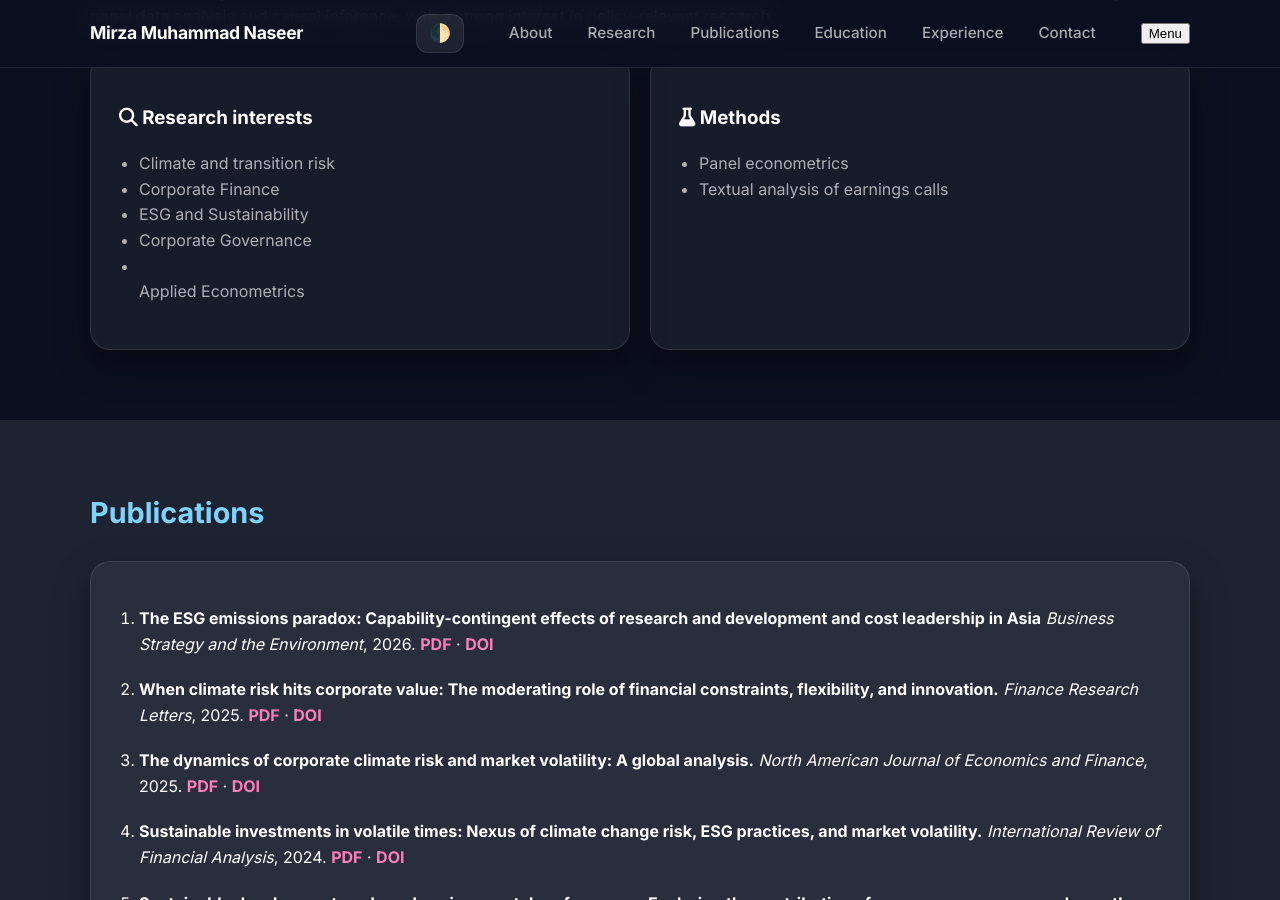
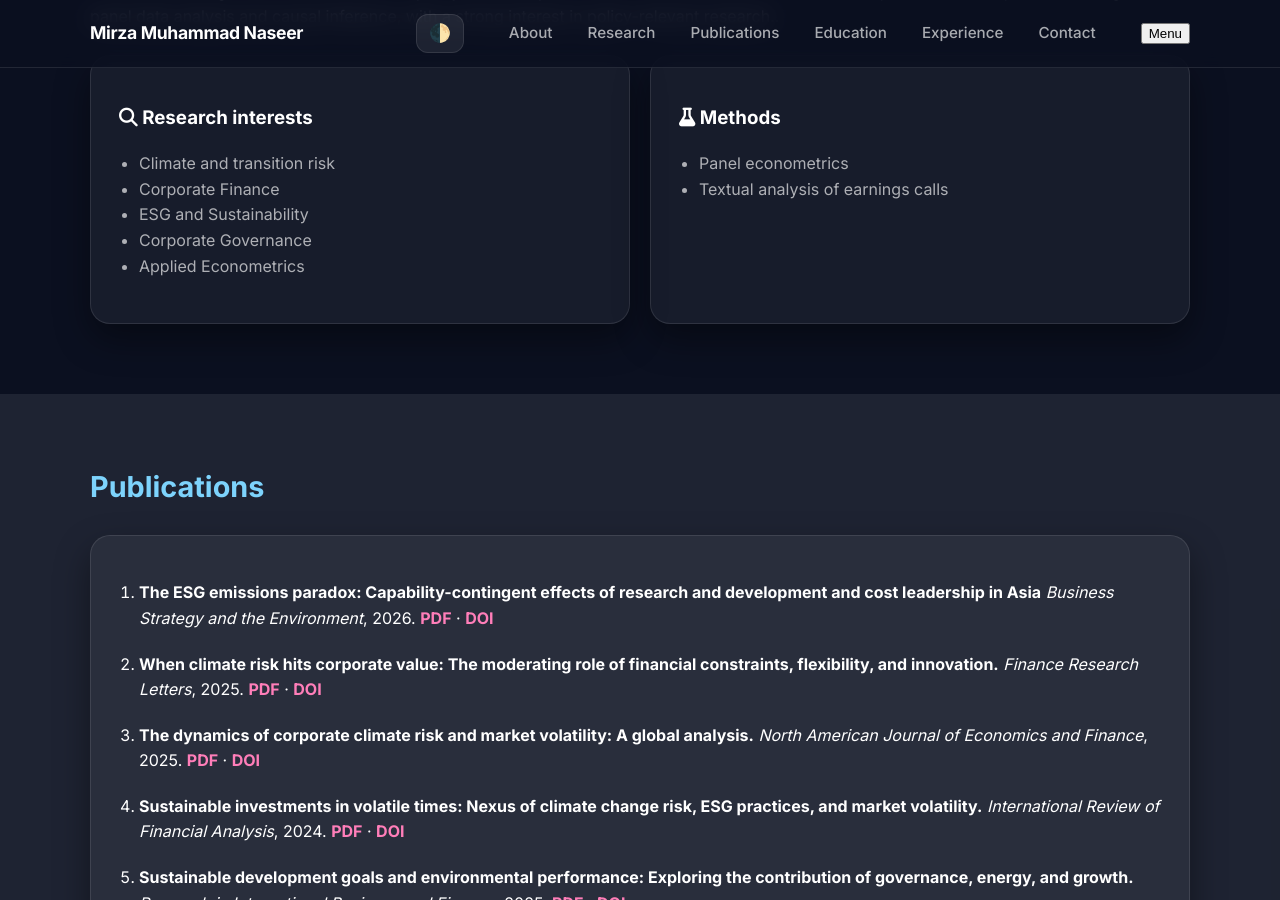
Before and after one commit to mmnaseer/mmnaseer.github.io, a Jekyll site: the page index.html, which Jekyll copies as it is, in a window 1280 px wide and 900 px high, scrolled down 662 px. Built offline with Jekyll 4.4.1, drawn with Linux system fonts in a browser that asks for light colours; a style sheet for code colours, icons or effects is not loaded.

```diff
--- a/index.html
+++ b/index.html
@@ -82,7 +82,7 @@
               <li>Corporate Finance</li>
               <li>ESG and Sustainability</li>
               <li>Corporate Governance</li>
-              <li></li>Applied Econometrics</li>
+              <li>Applied Econometrics</li>
             </ul>
           </div>
           <div class="card">
```
